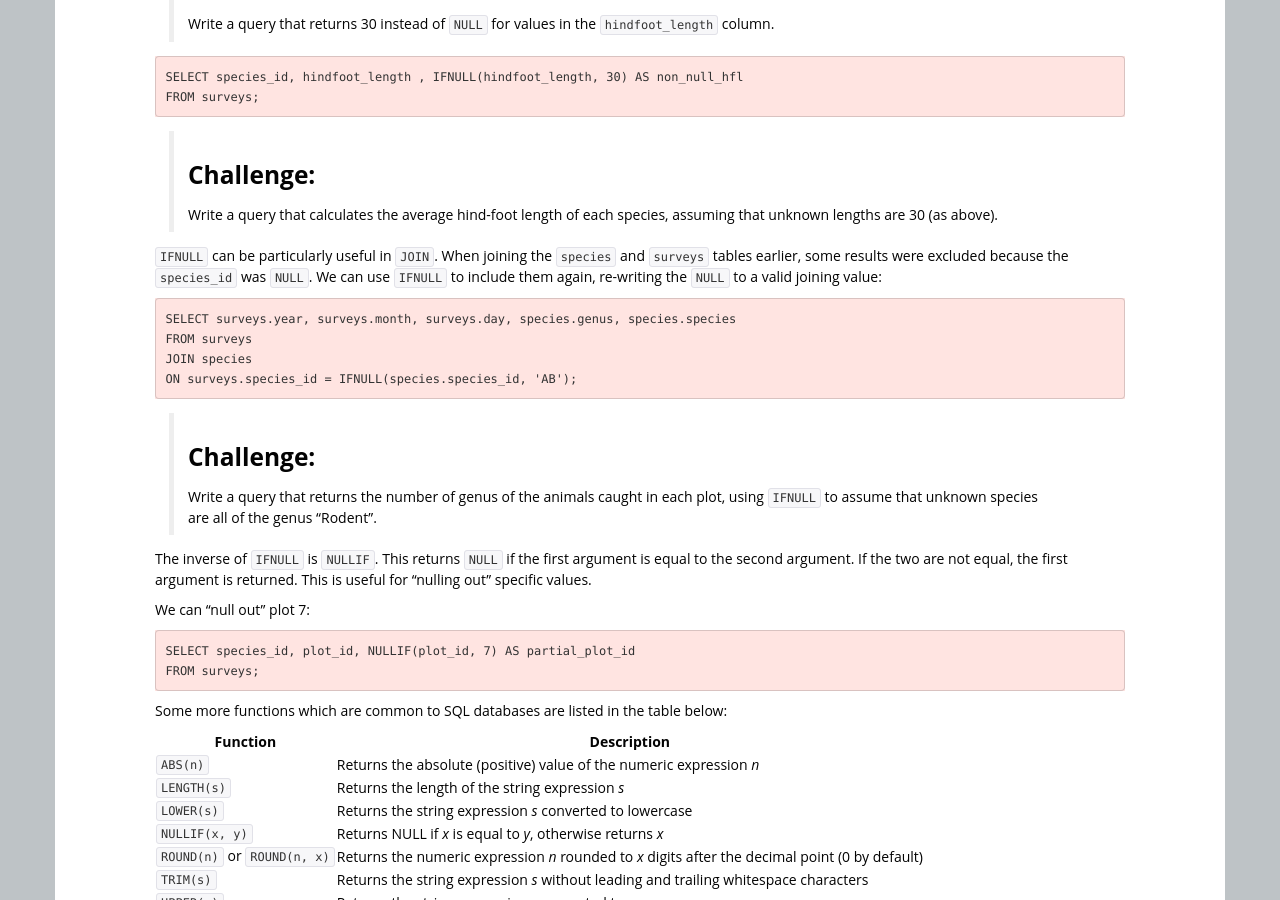
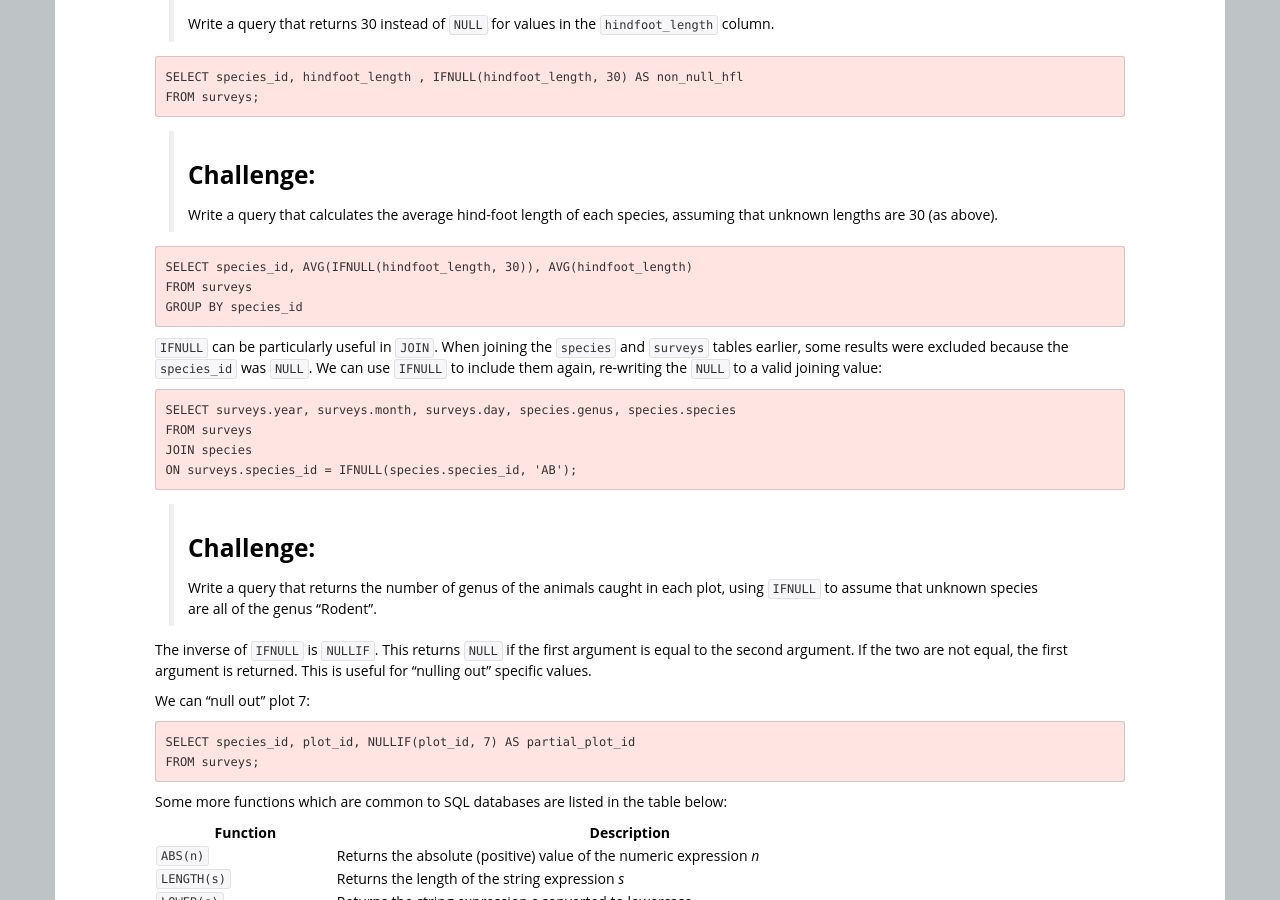
Before and after one commit to lgatto/sql-ecology-ans, a Jekyll site: the page built from 03-sql-joins-aliases.md, in a window 1280 px wide and 900 px high, scrolled down 2679 px. Built offline with Jekyll 4.4.1, drawn with Linux system fonts in a browser that asks for light colours; nearby versions of some CDN libraries; library files that are not in the unit come from our copies.

Commit message:
IFNULL 2nd challenge solution

```diff
--- a/03-sql-joins-aliases.md
+++ b/03-sql-joins-aliases.md
@@ -149,6 +149,10 @@ The lone "sex" column is only included in the query above to illustrate where
 > Write a query that calculates the average hind-foot length of each species,
 > assuming that unknown lengths are 30 (as above).
 
+	SELECT species_id, AVG(IFNULL(hindfoot_length, 30)), AVG(hindfoot_length)
+	FROM surveys
+	GROUP BY species_id
+
 `IFNULL` can be particularly useful in `JOIN`. When joining the `species` and
 `surveys` tables earlier, some results were excluded because the `species_id`
 was `NULL`. We can use `IFNULL` to include them again, re-writing the `NULL` to
```
